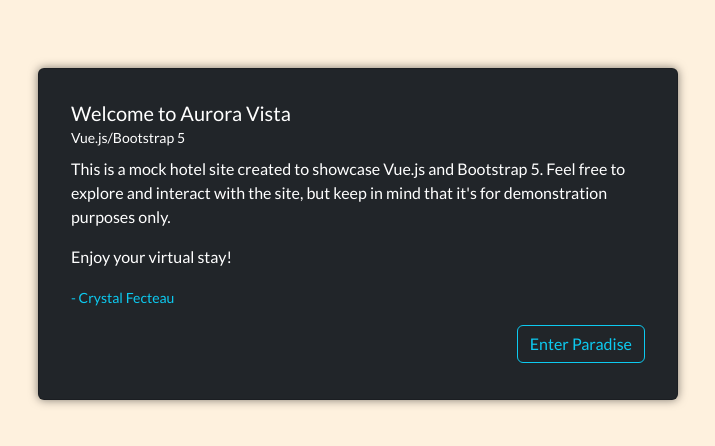
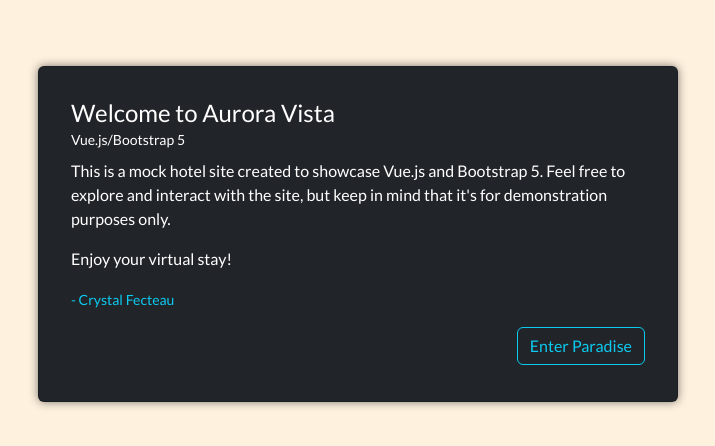
Before and after one commit to CryFecteau/aurora-vista, a Vue app: page / in a window 1280 px wide. Shown: the part 166-612 px from the top of the page, without its empty margins (282-997 px from the left). Built offline with nearby package versions, Linux system fonts and the light colour scheme.

Commit message:
Update ReadMe

```diff
--- a/src/components/loader-component.vue
+++ b/src/components/loader-component.vue
@@ -5,7 +5,7 @@
   >
     <div class="card w-50 card-styled bg-dark p-3">
       <div class="card-body text-white">
-        <h5 class="card-title mb-0">Welcome to Aurora Vista</h5>
+        <h4 class="card-title mb-0">Welcome to Aurora Vista</h4>
         <p class="mb-2 fs-6"><small>Vue.js/Bootstrap 5</small></p>
         <p class="card-text">
           This is a mock hotel site created to showcase Vue.js and Bootstrap 5. Feel free
```
Also changed, not shown: 1 other file (tests, documents, lock files or other folders).
